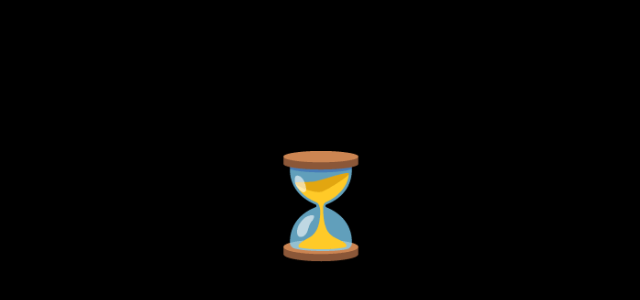
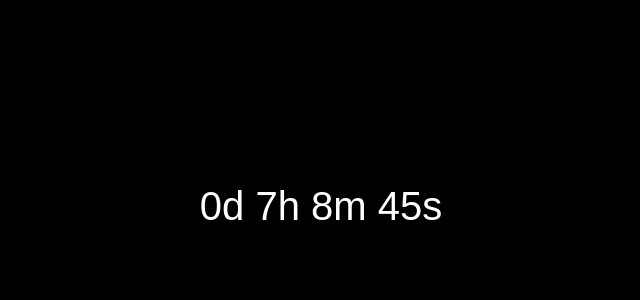
Before and after one commit to jota-js/to-toryu, a website: page index.html in a window 1280 px wide. Shown: the part 194-494 px from the top of the page, without its empty margins (319-959 px from the left). Drawn offline with Linux system fonts and the light colour scheme.

Commit message:
Update index.html

```diff
--- a/index.html
+++ b/index.html
@@ -1,23 +1,54 @@
 <!DOCTYPE html>
-<html lang="en">
+<html lang="pt-BR">
 <head>
     <meta charset="UTF-8">
     <meta name="viewport" content="width=device-width, initial-scale=1.0">
-    <title>what will happen this time??</title>
+    <title>Cronômetro</title>
     <style>
         body {
             background-color: black;
+            color: white;
+            font-family: Arial, sans-serif;
             margin: 0;
+            height: 100vh;
             display: flex;
             justify-content: center;
             align-items: center;
-            height: 100vh;
-            color: white;
-            font-size: 100px;
+        }
+        #timer {
+            font-size: 40px;
+            text-align: center;
         }
     </style>
 </head>
 <body>
-    ⏳
+    <div id="timer">Carregando...</div>
+
+    <script>
+        // Define a data final para o cronômetro
+        const targetDate = new Date("December 14, 2024 05:00:00 GMT-0300").getTime();
+
+        // Função que atualiza o cronômetro
+        function updateTimer() {
+            const now = new Date().getTime();
+            const timeLeft = targetDate - now;
+
+            // Calcular dias, horas, minutos e segundos restantes
+            const days = Math.floor(timeLeft / (1000 * 60 * 60 * 24));
+            const hours = Math.floor((timeLeft % (1000 * 60 * 60 * 24)) / (1000 * 60 * 60));
+            const minutes = Math.floor((timeLeft % (1000 * 60 * 60)) / (1000 * 60));
+            const seconds = Math.floor((timeLeft % (1000 * 60)) / 1000);
+
+            // Exibir o tempo restante
+            if (timeLeft > 0) {
+                document.getElementById("timer").innerHTML = `${days}d ${hours}h ${minutes}m ${seconds}s`;
+            } else {
+                document.getElementById("timer").innerHTML = "O tempo acabou!";
+            }
+        }
+
+        // Atualiza o cronômetro a cada 1 segundo
+        setInterval(updateTimer, 1000);
+    </script>
 </body>
 </html>
```
